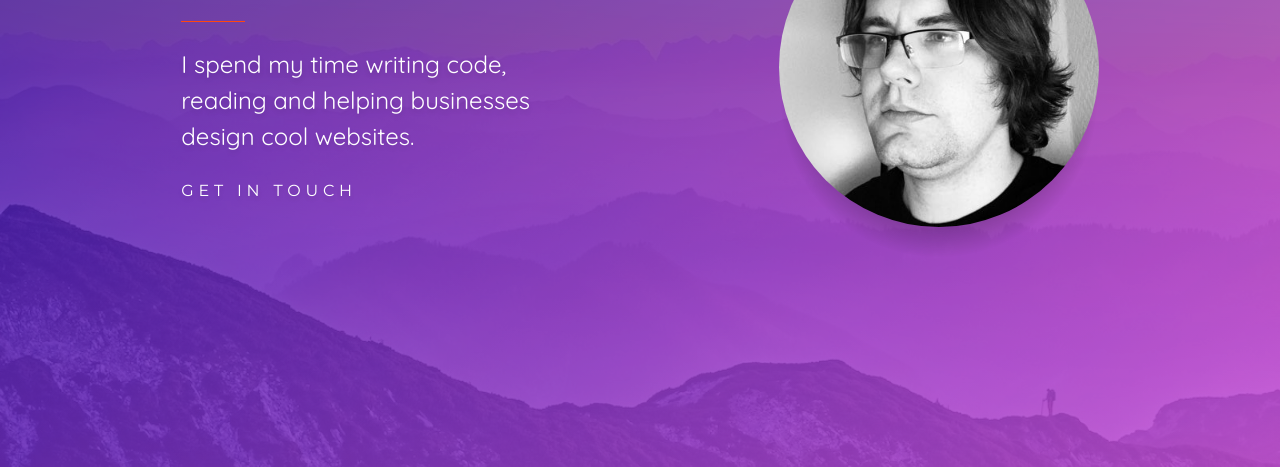
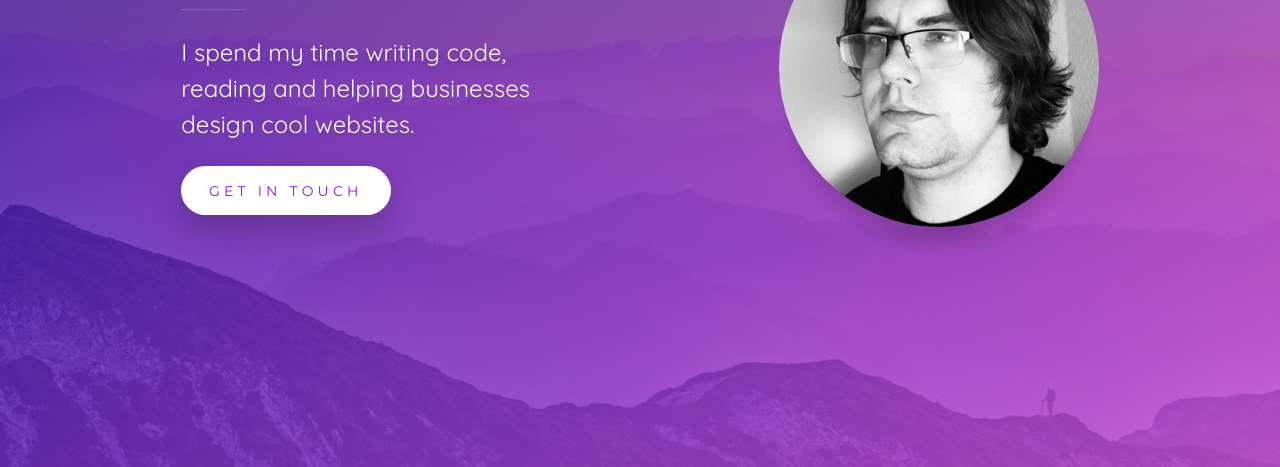
Before and after one commit to jonathonpday/personal_site_test, a plain HTML site: page index.html in a window 1280 px wide. Shown: the part 333-800 px from the top of the page. Drawn offline with Linux system fonts and the light colour scheme.

Commit message:
additional button hover and active styling

```diff
--- a/css/main.css
+++ b/css/main.css
@@ -31,6 +31,12 @@ a {
   left: 0;
   top: 0;
   width: 100%;
+}
+
+.button,
+.social a {
+  transform-origin: center;
+  transition-duration: 500ms;
 }
 
 /* 3. Specific */
@@ -115,6 +121,33 @@ a {
   vertical-align: top;
 }
 
+.button {
+  background-color: #fff;
+  border-radius: 290486px;
+  box-shadow: 0 1rem 2rem rgba(0, 0, 0, 0.2);
+  color: #9013fe;
+  display: inline-block;
+  font-size: 0.875rem;
+  line-height: 1;
+  padding: 1.25em 2em;
+  text-shadow: none;
+  transition-property: box-shadow, transform;
+  user-select: none;
+  vertical-align: top;
+  white-space: nowrap;
+  will-change: box-shadow, transform;
+}
+
+.button:hover {
+  box-shadow: 0 1.5rem 3rem rgba(0, 0, 0, 0.2);
+  transform: scale(1.02) translateY(-4px);
+}
+
+.button:active {
+  box-shadow: 0 0.5rem 1rem rgb(0, 0, 0, 0.3);
+  transform: scale(0.98) translateY(-2px);
+}
+
 /* 4. Responsiveness */
 
 @media screen and (max-width: 799px) {
```
